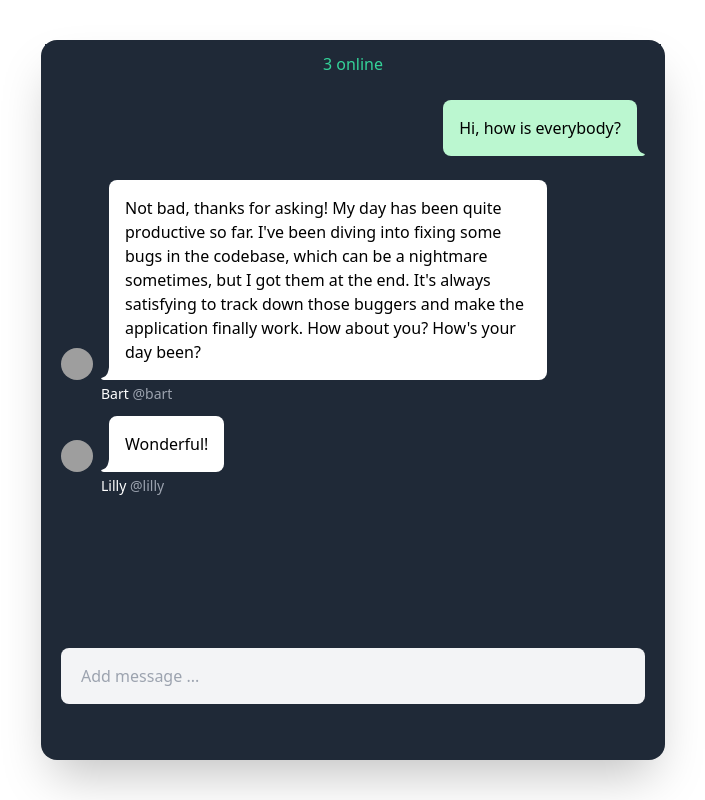
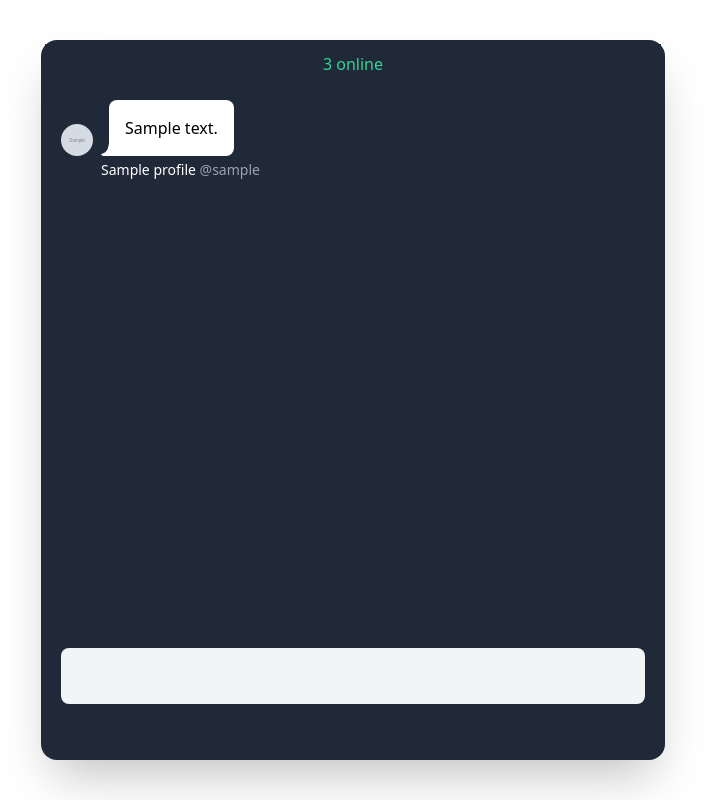
Before and after one commit to Bunny1780/chat_demo, a Django app: template a_rtchat/templates/a_rtchat/chat.html in a window 1280 px wide. Shown: the part 80-880 px from the top of the page, without its empty margins (287-992 px from the left). Run offline with Django 5.2, Linux system fonts and the light colour scheme; tables that the repository leaves empty hold one stand-in row (values such as "Sample post"); the template is opened without the code that fills it: values that come from a table or form of the project are taken from there, most other values are stand-ins (such as "Sample title", 1, 10 or a date in 2020); grey boxes marked "Sample" are stand-in pictures; parts of the project's set-up code (start-up, migrations or seed data) failed here and were passed over; some libraries are stand-ins or nearby versions; grey boxes are pictures that could not be loaded.

Commit message:
create forms.py, update chat.html, views.py

```diff
--- /dev/null
+++ b/a_rtchat/forms.py
@@ -0,0 +1,11 @@
+from django.forms import ModelForm
+from django import forms
+from .models import *
+
+class ChatmessageCreateForm(ModelForm):
+    class Meta:
+        model = GroupMessage
+        fields = ['body']
+        widget = {
+            'body' : forms.TextInput(attrs={'placeholder': 'Add message ...', 'class': 'p-4 text-block', 'maxlength': '300', 'autofocus': True}),
+        }
--- a/a_rtchat/templates/a_rtchat/chat.html
+++ b/a_rtchat/templates/a_rtchat/chat.html
@@ -8,9 +8,11 @@
         </div>
         <div id='chat_container' class="overflow-y-auto grow">
             <ul id='chat_messages' class="flex flex-col justify-end gap-2 p-4">
+                {% for message in chat_messages reversed %}
+                {% if message.author == user %}
                 <li class="flex justify-end mb-4">
                     <div class="bg-green-200 rounded-l-lg rounded-tr-lg p-4 max-w-[75%]">
-                        <span>Hi, how is everybody?</span>
+                        <span>{{ message.body }}</span>
                     </div>
                     <div class="flex items-end">
                         <svg height="13" width="8" >
@@ -18,11 +20,12 @@
                         </svg>
                     </div>
                 </li>
+                {% else %}
                 <li>
                     <div class="flex justify-start">
                         <div class="flex items-end mr-2" >
-                            <a href="">
-                                <img class="w-8 h-8 rounded-full object-cover" src="https://pbs.twimg.com/profile_images/508601156767997952/fFTdKUf2_400x400.jpeg">
+                            <a href="{% url "profile" message.author.username %}">
+                                <img class="w-8 h-8 rounded-full object-cover" src="{{ message.author.profile.avatar }}">
                             </a>
                         </div>
                         <div class="flex items-end" >
@@ -31,44 +34,23 @@
                             </svg>
                         </div>
                         <div class="bg-white p-4 max-w-[75%] rounded-r-lg rounded-tl-lg">
-                            <span>Not bad, thanks for asking! My day has been quite productive so far.
-                                I've been diving into fixing some bugs in the codebase, which can be a nightmare sometimes,
-                                but I got them at the end. It's always satisfying to track down those buggers and make the application
-                                finally work. How about you? How's your day been?</span>
+                            <span>{{ message.body }}</span>
                         </div>
                     </div>
                     <div class="text-sm font-light py-1 ml-10">
-                        <span class="text-white">Bart</span>
-                        <span class="text-gray-400">@bart</span>
+                        <span class="text-white">{{ message.author.profile.name }}</span>
+                        <span class="text-gray-400">@{{ message.author.username }}</span>
                     </div>
                 </li>
-                <li>
-                    <div class="flex justify-start">
-                        <div class="flex items-end mr-2" >
-                            <a href="">
-                                <img class="w-8 h-8 rounded-full object-cover" src="https://cdn.dribbble.com/userupload/12910688/file/original-d33b34f28a79a4b085edec17d83870ba.png">
-                            </a>
-                        </div>
-                        <div class="flex items-end" >
-                            <svg height="13" width="8" >
-                                <path fill="white" d="M2.8,13L8,13L8,0.2C7.1,5.5,6.5,8.7,1.7,10.4C-1.6,11.5,1,13,2.8,13z"></path>
-                            </svg>
-                        </div>
-                        <div class="bg-white p-4 max-w-[75%] rounded-r-lg rounded-tl-lg">
-                            <span>Wonderful!</span>
-                        </div>
-                    </div>
-                    <div class="text-sm font-light py-1 ml-10">
-                        <span class="text-white">Lilly</span>
-                        <span class="text-gray-400">@lilly</span>
-                    </div>
-                </li>
+                {% endif %}
+                {% endfor %}
             </ul>
         </div>
         <div class="sticky bottom-0 z-10 p-2 bg-gray-800">
             <div class="flex items-center rounded-xl px-2 py-2">
                 <form id="chat_message_form" method='POST' class="w-full">
-                    <input type="text" name="message" placeholder="Add message ..." maxlength="150">
+                    {% csrf_token %}
+                    {{ form }}
                 </form>
             </div>
         </div>
```
Also changed, not shown: a_rtchat/views.py (+18 -3 lines).
